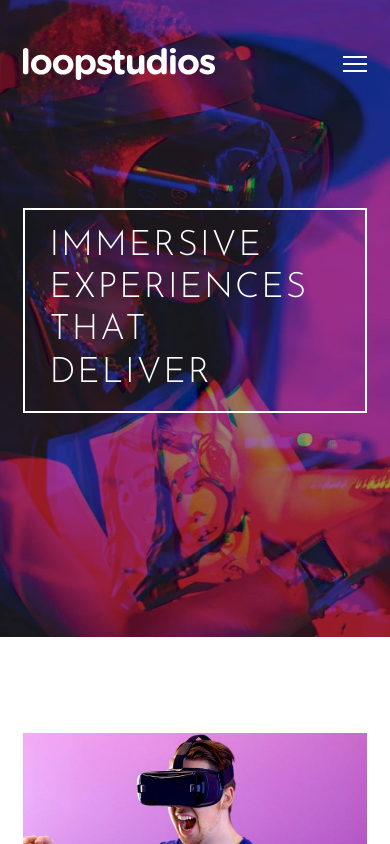
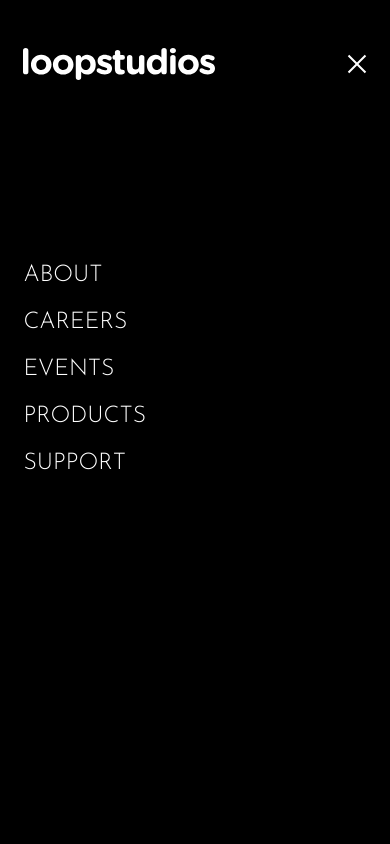
Before and after one commit to georit/loopstudios-landing-page, a plain HTML site: page index.html in a window 390 px wide. Both pictures are taken after a click on the icon 354 px from the left and 64 px from the top of the page. Shown: the top 844 px of the page. Drawn offline with Linux system fonts and the light colour scheme.

Commit message:
Add mobile navigation functionality

```diff
--- a/index.html
+++ b/index.html
@@ -19,10 +19,10 @@
   </head>
   <body>
     <!-- ***header*** -->
-    <header nav-expanded>
+    <header>
       <nav class="main-nav">
         <img src="./images/logo.svg" alt="Logo" class="logo" />
-        <ul class="nav-links">
+        <ul class="nav-links" id="nav-links">
           <li class="nav-link"><a href="" class="nav-link-anchor">ABOUT</a></li>
           <li class="nav-link">
             <a href="" class="nav-link-anchor">CAREERS</a>
@@ -38,7 +38,7 @@
           </li>
         </ul>
         <svg
-          class="mobile-nav-toggle"
+          class="mobile-nav-toggle icon-hamburger"
           id="mobile-nav-toggle"
           width="24"
           height="16"
--- a/js/script.js
+++ b/js/script.js
@@ -1,5 +1,36 @@
 /* ******variables****** */
+const toggleMobileNav = document.getElementById("mobile-nav-toggle");
+const headerEl = document.querySelector("header");
 
 /* ******functions****** */
 
 /* ******event listeners****** */
+toggleMobileNav.addEventListener("click", () => {
+  if (toggleMobileNav.classList.contains("icon-hamburger")) {
+    // change icon
+    toggleMobileNav.innerHTML = `
+      <path d="M17.778.808l1.414 1.414L11.414 10l7.778 7.778-1.414 1.414L10 11.414l-7.778 7.778-1.414-1.414L8.586 10 .808 2.222 2.222.808 10 8.586 17.778.808z" fill="#FFF" fill-rule="evenodd"/>
+  `;
+    toggleMobileNav.setAttribute("width", "20");
+    toggleMobileNav.setAttribute("height", "20");
+    toggleMobileNav.classList.remove("icon-hamburger");
+    toggleMobileNav.classList.add("icon-close");
+    // display mobile navigation links
+    headerEl.classList.add("nav-expanded");
+    // disable scrolling
+    document.body.classList.add("scroll");
+  } else {
+    // change icon
+    toggleMobileNav.innerHTML = `
+      <g fill="#FFF" fill-rule="evenodd"><path d="M0 0h24v2H0zM0 7h24v2H0zM0 14h24v2H0z"/></g>
+      `;
+    toggleMobileNav.setAttribute("width", "24");
+    toggleMobileNav.setAttribute("height", "16");
+    toggleMobileNav.classList.remove("icon-close");
+    toggleMobileNav.classList.add("icon-hamburger");
+    // hide mobile navigation links
+    headerEl.classList.remove("nav-expanded");
+    // enable scrolling
+    document.body.classList.remove("scroll");
+  }
+});
--- a/scss/_general_styles.scss
+++ b/scss/_general_styles.scss
@@ -28,3 +28,8 @@ a:visited {
 h2.heading {
   font-size: 1.8rem;
 }
+
+.scroll {
+  height: 100vh;
+  overflow: hidden;
+}
--- a/scss/_header.scss
+++ b/scss/_header.scss
@@ -23,5 +23,9 @@ header {
 
 header.nav-expanded {
   @include background(none, unset, unset, null, $black);
-  min-width: 100vh;
+  min-height: 100vh;
+
+  .nav-links {
+    display: flex;
+  }
 }
--- a/scss/_nav.scss
+++ b/scss/_nav.scss
@@ -5,7 +5,7 @@ nav {
   .nav-links {
     @include flex(column nowrap, flex-start, center);
     @include position(absolute, 100%, 0, null, 0, null);
-    @include padding(5rem, null, 5rem, null);
+    @include padding(10rem, null, 5rem, null);
     width: 100%;
     background-color: $black;
     list-style-type: none;
```
Also changed, not shown: css/style.css.
